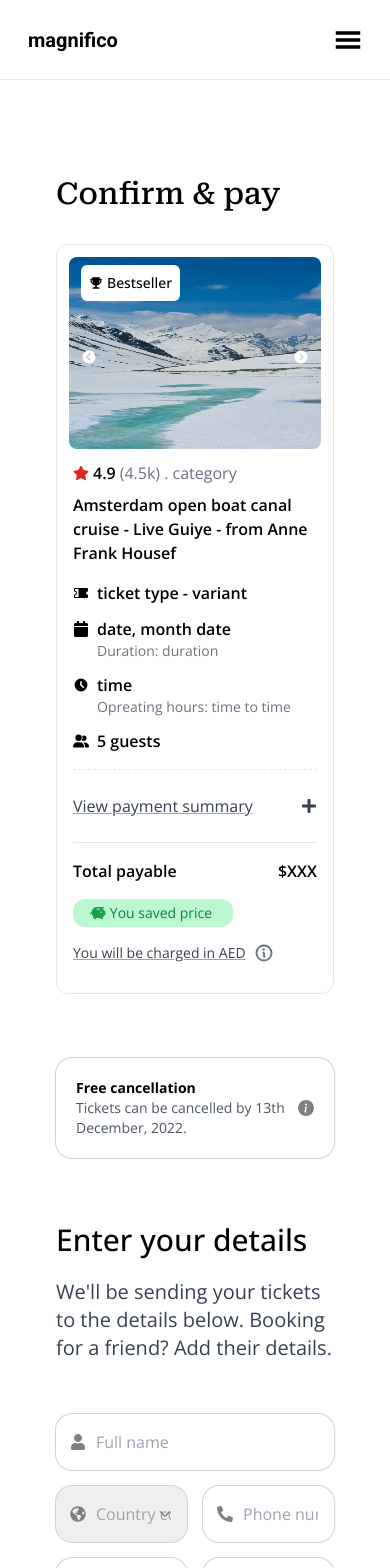
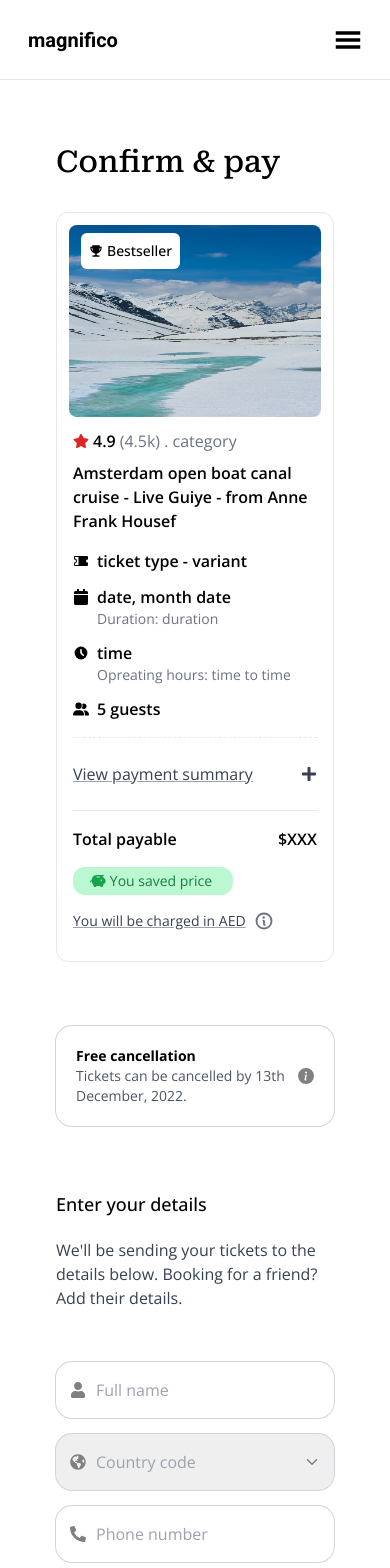
Before and after one commit to warmachine028/magnifico, a React (Vite) app: page /payment in a window 390 px wide. Shown: the top 1568 px of the page. Built offline with nearby package versions, Linux system fonts and the light colour scheme.

Commit message:
feat: responsive sections

```diff
--- a/src/components/CreditCardForm.jsx
+++ b/src/components/CreditCardForm.jsx
@@ -13,11 +13,11 @@ const CreditCardForm = () => {
 					<img src={Visa} className="peer-checked:bg-slate-300" alt="Visa" />
 				</div>
 				<div className="my-6 flex h-6 w-12 items-center justify-center rounded-md border">
-					<input type="radio" name="selecdcard" className="peer px-2"/>
+					<input type="radio" name="selecdcard" className="peer px-2" />
 					<img src={MasterCard} alt="MasterCard" className="peer-checked:bg-slate-300" />
 				</div>
 				<div className="my-6 flex h-6 w-12 items-center justify-center rounded-md border">
-					<input type="radio" name="selecdcard" className="peer px-2"/>
+					<input type="radio" name="selecdcard" className="peer px-2" />
 					<img src={DinersClub} alt="DinersClub" className="peer-checked:bg-slate-300" />
 				</div>
 			</div>
--- a/src/components/DestinationCard.jsx
+++ b/src/components/DestinationCard.jsx
@@ -14,10 +14,10 @@ const DestinationCard = () => {
 					<IoMdTrophy />
 					Bestseller
 				</div>
-				<div className="absolute left-4 top-24 text-white">
+				<div className="absolute left-4 top-24 hidden text-white sm:flex">
 					<IoIosArrowDropleftCircle />
 				</div>
-				<div className="absolute right-4 top-24 text-white">
+				<div className="absolute right-4 top-24 hidden text-white sm:flex">
 					<IoIosArrowDroprightCircle />
 				</div>
 				<img className="h-48 w-96 rounded-lg" src={Mountain} alt="Mountain" />
--- a/src/sections/PaymentHero.jsx
+++ b/src/sections/PaymentHero.jsx
@@ -5,25 +5,25 @@ import { DestinationCard } from '../components'
 
 const PaymentHero = () => {
 	return (
-		<section id="paymenthero" className="my-8">
-			<h1 className="sm:text-6xl sm:font-extrabold sm:font-sans text-3xl font-medium font-robotoserif">Confirm & pay</h1>
-			<div className="sm:hidden my-8">
-				<DestinationCard/>
+		<section id="paymenthero" className="sm:my-8">
+			<h1 className="font-robotoserif text-3xl font-medium sm:font-sans sm:text-6xl sm:font-extrabold">Confirm & pay</h1>
+			<div className="my-8 sm:hidden">
+				<DestinationCard />
 			</div>
 			<div className="my-16 flex items-center justify-between rounded-2xl p-5 ring-1 ring-gray-300">
-				<h6 className="text-gray-600 text-sm sm:text-lg">
-					<strong className="sm:font-semibold text-black">Free cancellation</strong>
+				<h6 className="text-sm text-gray-600 sm:text-lg">
+					<strong className="text-black sm:font-semibold">Free cancellation</strong>
 					<br />
 					Tickets can be cancelled by 13th December, 2022.
 				</h6>
 
 				<div className="group relative">
 					<BsInfoCircleFill color="gray" className="cursor-pointer" />
-					<span className="sidebar-tooltip origin left absolute m-2 w-auto min-w-max scale-0 rounded-md bg-gray-100 p-2 text-xs font-medium text-gray-600 shadow-md transition-all duration-100 group-hover:scale-100 bottom-3 ">More info</span>
+					<span className="sidebar-tooltip origin left absolute bottom-3 m-2 w-auto min-w-max scale-0 rounded-md bg-gray-100 p-2 text-xs font-medium text-gray-600 shadow-md transition-all duration-100 group-hover:scale-100">More info</span>
 				</div>
 			</div>
-			<h6 className="mt-10 text-3xl font-medium">Enter your details</h6>
-			<p className="py-5 text-xl font-light text-gray-700">We'll be sending your tickets to the details below. Booking for a friend? Add their details.</p>
+			<h6 className="mt-10 text-lg font-medium sm:text-3xl">Enter your details</h6>
+			<p className="text-md py-5 font-light text-gray-700 sm:text-xl">We'll be sending your tickets to the details below. Booking for a friend? Add their details.</p>
 			<form className="pt-8">
 				<div className="relative w-full">
 					<div className="pointer-events-none absolute inset-y-0 start-0 flex items-center ps-3.5">
@@ -31,8 +31,8 @@ const PaymentHero = () => {
 					</div>
 					<input type="text" className="m-0 h-14 w-full appearance-none rounded-2xl px-4 ps-10 text-gray-400 ring-1 ring-gray-300" placeholder="Full name" autoComplete="name" required />
 				</div>
-				<div className="flex flex-row gap-4 pt-4">
-					<div className="relative w-1/2">
+				<div className="flex flex-col gap-4 pt-4 sm:flex-row">
+					<div className="relative sm:w-1/2">
 						<div className="pointer-events-none absolute inset-y-0 start-0 flex items-center ps-3.5">
 							<FaGlobeAmericas color="gray" />
 						</div>
@@ -43,21 +43,21 @@ const PaymentHero = () => {
 							<option disabled>Country code</option>
 						</select>
 					</div>
-					<div className="relative w-1/2">
+					<div className="relative sm:w-1/2">
 						<div className="pointer-events-none absolute inset-y-0 start-0 flex items-center ps-3.5">
 							<FaPhoneAlt color="gray" />
 						</div>
 						<input type="text" pattern="[0-9]{3}-[0-9]{2}-[0-9]{3}" inputMode="numeric" className="m-0 h-14 w-full appearance-none rounded-2xl px-4 ps-10 text-gray-400 ring-1 ring-gray-300" placeholder="Phone number" autoComplete="tel" required />
 					</div>
 				</div>
-				<div className="flex flex-row gap-4 py-4">
-					<div className="relative w-1/2">
+				<div className="flex flex-col gap-4 py-4 sm:flex-row">
+					<div className="relative sm:w-1/2">
 						<div className="pointer-events-none absolute inset-y-0 start-0 flex items-center ps-3.5">
 							<FaRegEnvelope color="gray" />
 						</div>
 						<input type="email" className="h-14 w-full rounded-2xl px-4 ps-10 text-gray-400 ring-1 ring-gray-300" placeholder="Email" autoComplete="email" required />
 					</div>
-					<div className="relative w-1/2">
+					<div className="relative sm:w-1/2">
 						<div className="pointer-events-none absolute inset-y-0 start-0 flex items-center ps-3.5">
 							<FaRegEnvelope color="gray" />
 						</div>
```
